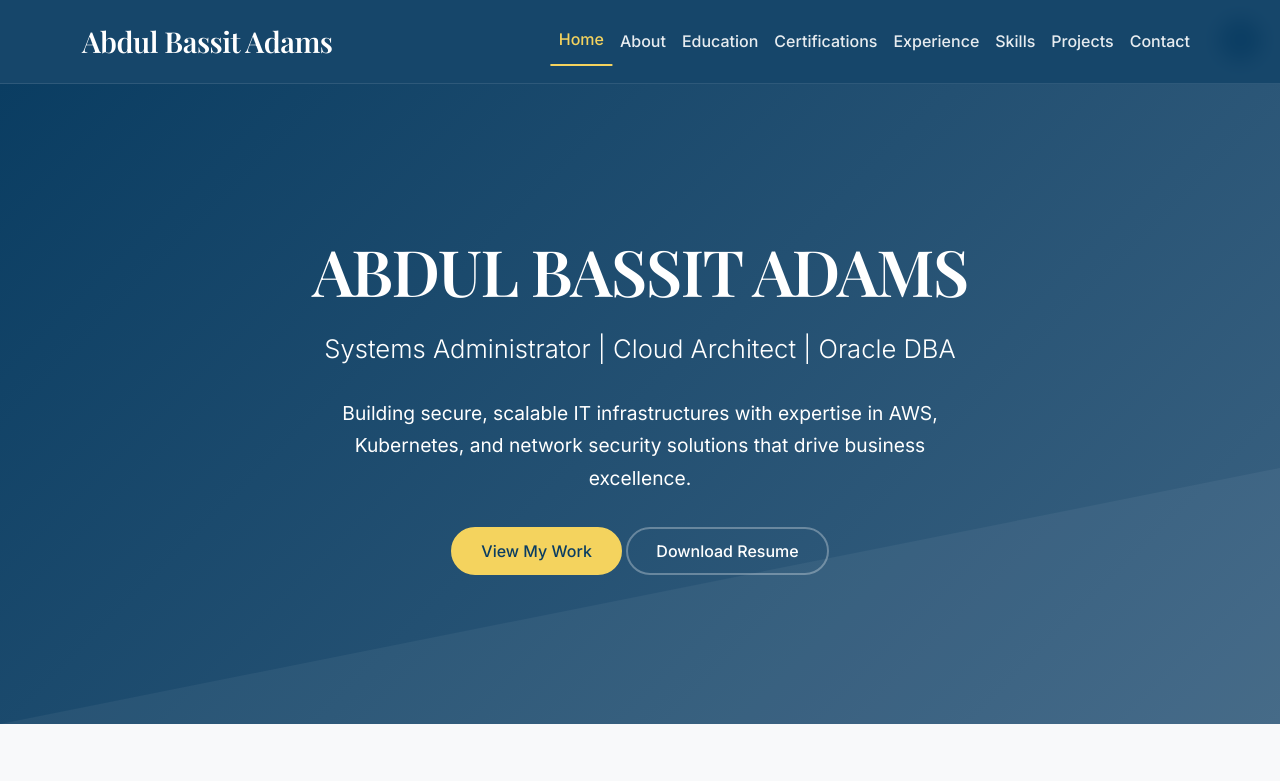
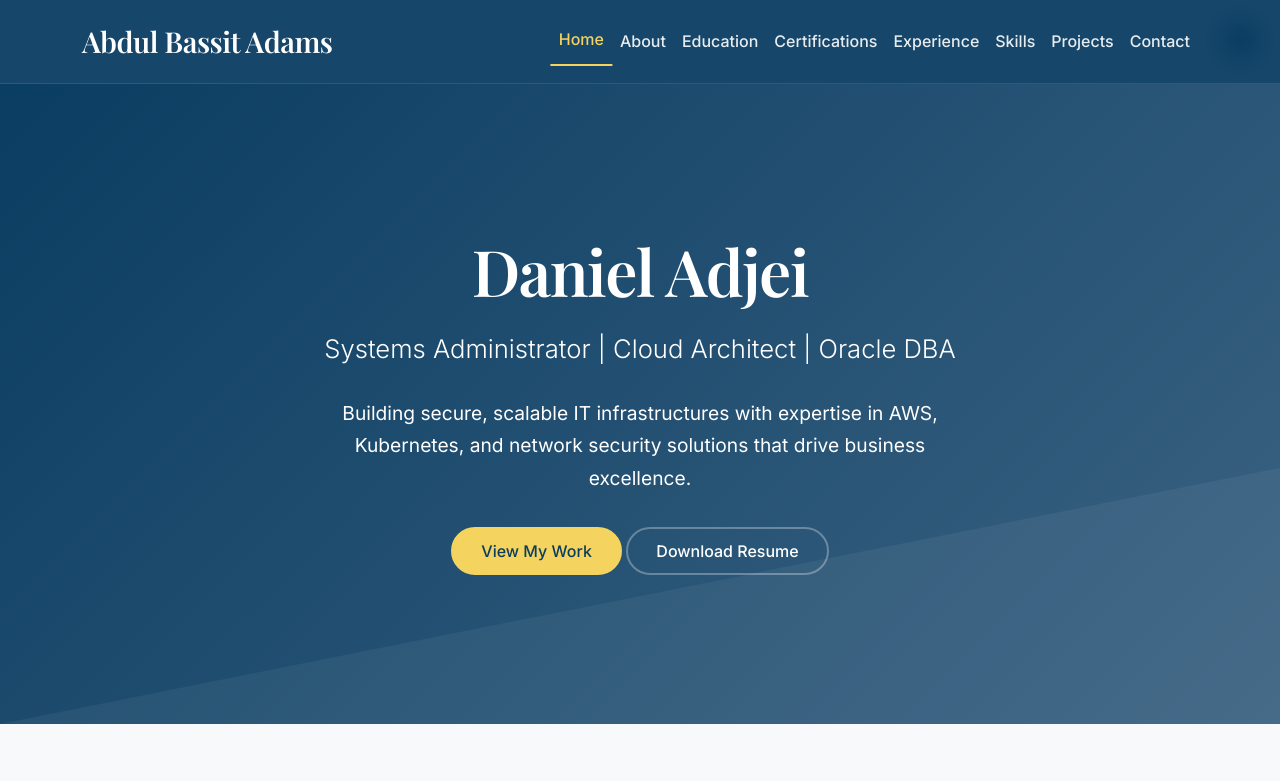
Before and after one commit to Piousbwoy/My_portfolio, a plain HTML site: page index.html in a window 1280 px wide. Shown: the top 781 px of the page. Drawn offline with nearby package versions, Linux system fonts and the light colour scheme.

Commit message:
Update index.html

```diff
--- a/index.html
+++ b/index.html
@@ -659,7 +659,7 @@
   <!-- Hero Section -->
   <section id="home" class="hero">
     <div class="container hero-content">
-      <h1>ABDUL BASSIT ADAMS</h1>
+      <h1>Daniel Adjei</h1>
       <h3>Systems Administrator  | Cloud Architect | Oracle DBA</h3>
       <p class="lead">Building secure, scalable IT infrastructures with expertise in AWS, Kubernetes, and network security solutions that drive business excellence.</p>
       <div class="hero-buttons">
```
